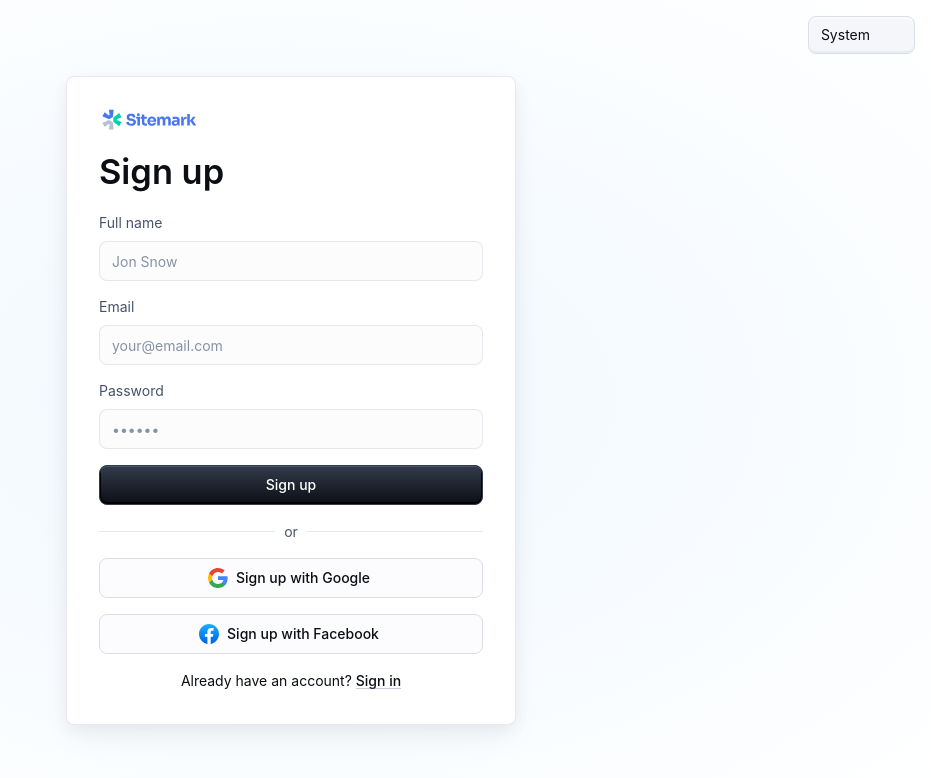
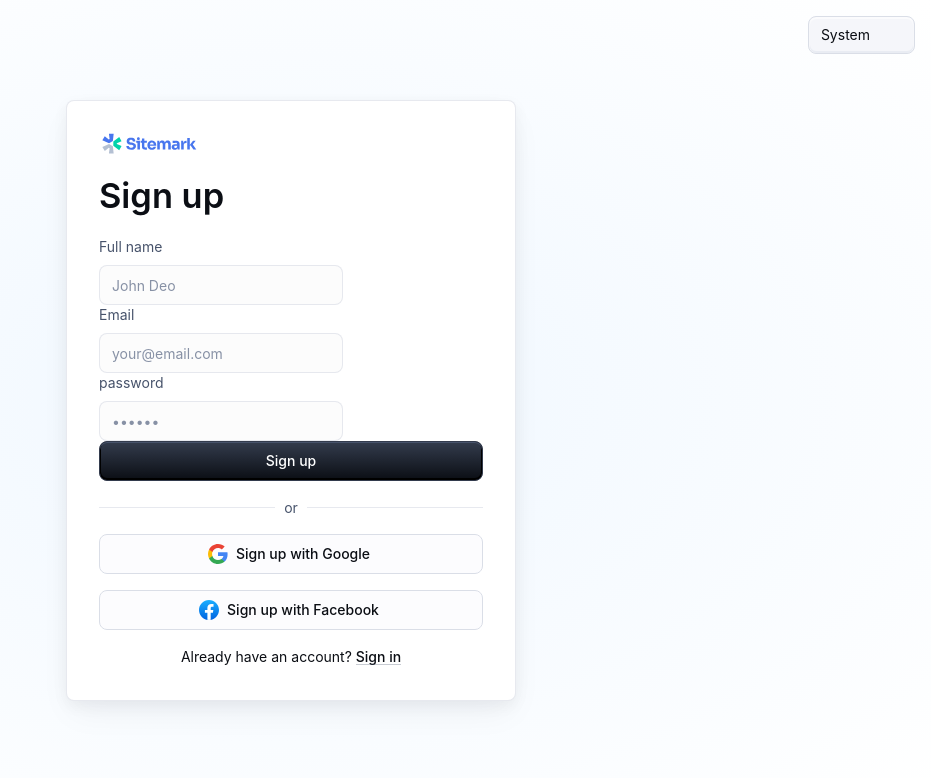
Before and after one commit to ahmedsalama0/insight-board, a Next.js app: page /register in a window 1280 px wide. Shown: the top 778 px of the page, without its empty margins (349-1280 px from the left). Built offline with nearby package versions, Linux system fonts and the light colour scheme; some icons are missing; what @mui/material-nextjs would draw is missing.

Commit message:
react hook forms added but there are issues displaying errors

```diff
--- /dev/null
+++ b/app/(login)/components/FormInputText.compoenent.tsx
@@ -0,0 +1,41 @@
+import { FormControl, FormLabel, TextField } from '@mui/material';
+import { IFormInputTexProps } from '../models/types.model';
+import { Controller } from 'react-hook-form';
+
+export const FormInputText = ({
+  name,
+  control,
+  id,
+  label,
+  placeholder,
+}: IFormInputTexProps) => {
+  return (
+    <FormControl>
+      <FormLabel htmlFor={id}>{label}</FormLabel>
+      <Controller
+        name={name}
+        control={control}
+        rules={{ required: true }}
+        render={({
+          field: { onChange, value },
+          fieldState: { error },
+          formState,
+        }) => {
+          return (
+            <TextField
+              autoComplete={name}
+              id={id}
+              fullWidth
+              value={value}
+              onChange={onChange}
+              placeholder={placeholder}
+              error={!!error}
+              color={!!error ? 'error' : 'primary'}
+              helperText={error ? error.message : null}
+            />
+          );
+        }}
+      />
+    </FormControl>
+  );
+};
--- a/app/(login)/register/page.tsx
+++ b/app/(login)/register/page.tsx
@@ -16,15 +16,18 @@ import MuiCard from '@mui/material/Card';
 import { styled } from '@mui/material/styles';
 import AppTheme from '@/app/shared/shared-theme/AppTheme';
 import ColorModeSelect from '@/app/shared/shared-theme/ColorModeSelect';
+import type { LoginFormType } from '@/app/(login)/models/types.model';
 import {
   GoogleIcon,
   FacebookIcon,
   SitemarkIcon,
 } from '@/app/shared/shared-theme/components/CustomIcons';
 
-// !!!!!!!!!!!!!!!!!
-//React Hook Form...
-// !!!!!!!!!!!!!!!!!
+// !!!!!!!!!!!!!!!!!!
+//  React Hook Form.
+// !!!!!!!!!!!!!!!!!!
+import { useForm, SubmitHandler, FormProvider } from 'react-hook-form';
+import { FormInputText } from '../components/FormInputText.compoenent';
 
 const Card = styled(MuiCard)(({ theme }) => ({
   display: 'flex',
@@ -69,64 +72,9 @@ const SignUpContainer = styled(Stack)(({ theme }) => ({
 }));
 
 export default function SignUp(props: { disableCustomTheme?: boolean }) {
-  const [emailError, setEmailError] = React.useState(false);
-  const [emailErrorMessage, setEmailErrorMessage] = React.useState('');
-  const [passwordError, setPasswordError] = React.useState(false);
-  const [passwordErrorMessage, setPasswordErrorMessage] = React.useState('');
-  const [nameError, setNameError] = React.useState(false);
-  const [nameErrorMessage, setNameErrorMessage] = React.useState('');
+  const { register, handleSubmit, control } = useForm<LoginFormType>();
 
-  const validateInputs = () => {
-    const email = document.getElementById('email') as HTMLInputElement;
-    const password = document.getElementById('password') as HTMLInputElement;
-    const name = document.getElementById('name') as HTMLInputElement;
-
-    let isValid = true;
-
-    if (!email.value || !/\S+@\S+\.\S+/.test(email.value)) {
-      setEmailError(true);
-      setEmailErrorMessage('Please enter a valid email address.');
-      isValid = false;
-    } else {
-      setEmailError(false);
-      setEmailErrorMessage('');
-    }
-
-    if (!password.value || password.value.length < 6) {
-      setPasswordError(true);
-      setPasswordErrorMessage('Password must be at least 6 characters long.');
-      isValid = false;
-    } else {
-      setPasswordError(false);
-      setPasswordErrorMessage('');
-    }
-
-    if (!name.value || name.value.length < 1) {
-      setNameError(true);
-      setNameErrorMessage('Name is required.');
-      isValid = false;
-    } else {
-      setNameError(false);
-      setNameErrorMessage('');
-    }
-
-    return isValid;
-  };
-
-  const handleSubmit = (event: React.FormEvent<HTMLFormElement>) => {
-    event.preventDefault();
-    if (nameError || emailError || passwordError) {
-      event.preventDefault();
-      return;
-    }
-    const data = new FormData(event.currentTarget);
-    console.log({
-      name: data.get('name'),
-      lastName: data.get('lastName'),
-      email: data.get('email'),
-      password: data.get('password'),
-    });
-  };
+  const onSubmit: SubmitHandler<LoginFormType> = (data) => console.log(data);
 
   return (
     <AppTheme {...props}>
@@ -142,68 +90,34 @@ export default function SignUp(props: { disableCustomTheme?: boolean }) {
           >
             Sign up
           </Typography>
-          <Box
-            component="form"
-            onSubmit={handleSubmit}
-            sx={{ display: 'flex', flexDirection: 'column', gap: 2 }}
-          >
-            <FormControl>
-              <FormLabel htmlFor="name">Full name</FormLabel>
-              <TextField
-                autoComplete="name"
+
+          <Box sx={{ display: 'flex', flexDirection: 'column', gap: 2 }}>
+            <form onSubmit={handleSubmit(onSubmit)}>
+              <FormInputText
+                control={control}
+                id="name"
                 name="name"
-                required
-                fullWidth
-                id="name"
-                placeholder="Jon Snow"
-                error={nameError}
-                helperText={nameErrorMessage}
-                color={nameError ? 'error' : 'primary'}
+                placeholder="John Deo"
+                label="Full name"
               />
-            </FormControl>
-            <FormControl>
-              <FormLabel htmlFor="email">Email</FormLabel>
-              <TextField
-                required
-                fullWidth
+              <FormInputText
+                control={control}
                 id="email"
+                name="email"
                 placeholder="your@email.com"
-                name="email"
-                autoComplete="email"
-                variant="outlined"
-                error={emailError}
-                helperText={emailErrorMessage}
-                color={passwordError ? 'error' : 'primary'}
+                label="Email"
               />
-            </FormControl>
-            <FormControl>
-              <FormLabel htmlFor="password">Password</FormLabel>
-              <TextField
-                required
-                fullWidth
+              <FormInputText
+                control={control}
+                id="password"
                 name="password"
+                label="password"
                 placeholder="••••••"
-                type="password"
-                id="password"
-                autoComplete="new-password"
-                variant="outlined"
-                error={passwordError}
-                helperText={passwordErrorMessage}
-                color={passwordError ? 'error' : 'primary'}
               />
-            </FormControl>
-            {/* <FormControlLabel
-              control={<Checkbox value="allowExtraEmails" color="primary" />}
-              label="I want to receive updates via email."
-            /> */}
-            <Button
-              type="submit"
-              fullWidth
-              variant="contained"
-              onClick={validateInputs}
-            >
-              Sign up
-            </Button>
+              <Button type="submit" fullWidth variant="contained">
+                Sign up
+              </Button>
+            </form>
           </Box>
           <Divider>
             <Typography sx={{ color: 'text.secondary' }}>or</Typography>
```
Also changed, not shown: app/(login)/login/page.tsx (+19 -83 lines), app/(login)/models/types.model.ts (added, +16 -0 lines).
